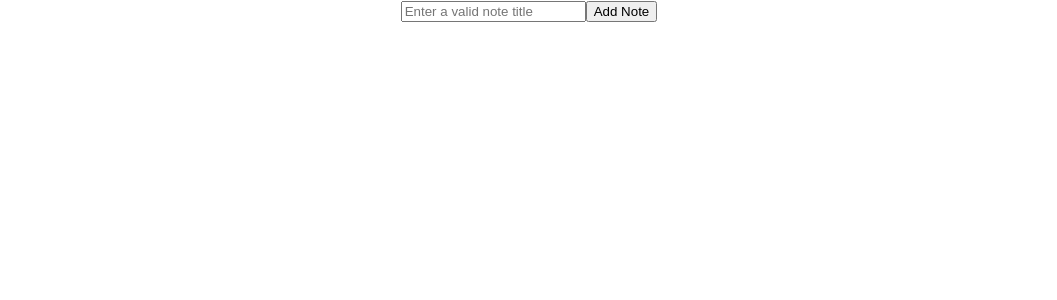
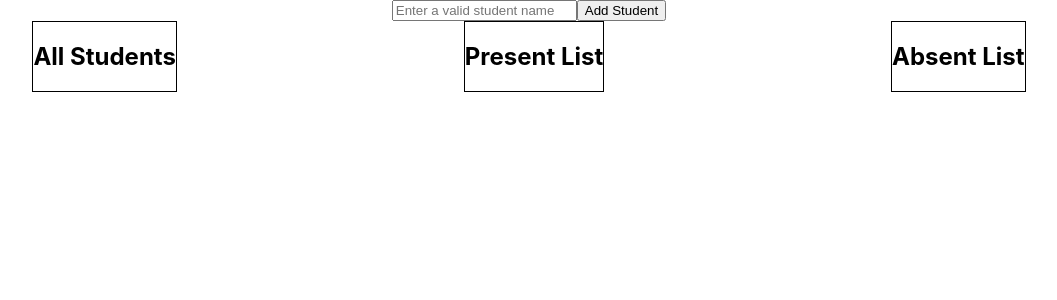
Before and after one commit to asiefmahir/fullstack-career-path-batch-5-react, a React (Create React App) app: page / in a window 1280 px wide. Shown: the top 300 px of the page, without its empty margins (111-1168 px from the left). Built offline with nearby package versions, Linux system fonts and the light colour scheme.

Commit message:
Create a Simple Student attendence System

```diff
--- a/src/App.css
+++ b/src/App.css
@@ -1,5 +1,5 @@
 .App {
-  text-align: center;
+  /* text-align: center; */
 }
 
 .App-logo {
--- a/src/App.js
+++ b/src/App.js
@@ -1,93 +1,156 @@
 import './App.css';
-import { useState } from 'react'
+import {useState} from 'react'
 
 function App() {
-  const [notes, setNotes] = useState([])
-  const [title, setTitle] = useState('')
-  const [editableNote, setEditableNote] = useState(null);
+
+  const [studentName, setStudentName] = useState('');
+  const [allStudentList, setAllStudentList] = useState([]);
   const [editMode, setEditMode] = useState(false)
+  const [editableStudent, setEditableStudent] = useState(null)
 
 
-  // {} {od: 1}
-
-  // {id:}
-
-  // [] === [] // false
-
-  const noteCreateHandler = (event) => {
+  const createStudentHandler = (event) => {
     event.preventDefault();
-    if (title) {
-      const newNote = {
+    if (studentName) {
+      const newStudent = {
         id: Date.now(),
-        title: title,
-        isComplete: false
+        name: studentName,
+        isPresent: undefined,
       }
 
-      setNotes([newNote, ...notes])
-      setTitle('')
-
-
+      setAllStudentList([newStudent, ...allStudentList]);
+      setStudentName('')
     } else {
-      alert('You are dumb')
+      alert('You are irresponsible')
     }
   }
 
 
-  const noteDeleteHandler = (noteId) => {
-    setNotes(notes.filter((note) => note.id !== noteId))
+
+  const deleteStudentHandler = (studentId) => {
+    setAllStudentList(allStudentList.filter(student => student.id !== studentId))
   }
 
-  const editHandler = (noteId) => {
-    const toBeEditedNote = notes.find((note) => note.id === noteId);
+  const editHandler = (studentId) => {
+    const toBeEditedStudent = allStudentList.find((item) => item.id === studentId);
     setEditMode(true)
-    setEditableNote(toBeEditedNote);
-    setTitle(toBeEditedNote.title)
+    setEditableStudent(toBeEditedStudent);
+    setStudentName(toBeEditedStudent.name)
   }
 
-  const updateHandler = (event) => {
-    event.preventDefault()
-    // setNotes()
-    if (title) {
-      const newNotesArray = notes.map((note) => {
-        if (note.id === editableNote.id) {
-          note.title = title
+  const updateStudentHandler = (event) => {
+    event.preventDefault();
+
+    if(studentName) {
+      setAllStudentList(allStudentList.map((student) => {
+        if (student.id === editableStudent.id) {
+          student.name = studentName
         }
-        return note
-      })
 
-      setNotes(newNotesArray);
+        return student
+      }))
+
       setEditMode(false)
-      setEditableNote(null)
-      setTitle('')
+      setEditableStudent(null)
+      setStudentName('')
     } else {
-      alert('You are non-focused')
+      alert('You are irresponsible')
     }
   }
 
+  const presentHandler = (studentId) => {
+    const item = allStudentList.find((student) => student.id === studentId)
+    if (item.isPresent === true) {
+      alert('The student is already in the present List')
+    } else if (item.isPresent === false) {
+      alert('The student is already in the absent List')
+    } else if (item.isPresent === undefined) {
+      setAllStudentList(allStudentList.map((person) => {
+        if (person.id === studentId) {
+          person.isPresent = true
+        }
+        return person
 
-  /**
-   * note = {
-   *  id: Date.now(),
-   *  title: 'title-1',
-   *  isComplete: false
-   * }
-   */
+      }))
+    }
+  }
+
+  const absentHandler = (studentId) => {
+    const item = allStudentList.find((student) => student.id === studentId)
+    if (item.isPresent === true) {
+      alert('The student is already in the present List')
+    } else if (item.isPresent === false) {
+      alert('The student is already in the absent List')
+    } else if (item.isPresent === undefined) {
+      setAllStudentList(allStudentList.map((person) => {
+        if (person.id === studentId) {
+          person.isPresent = false;
+        }
+        return person
+
+      }))
+    }
+  }
+
+  const togglePresentMode = (studentId) => {
+    setAllStudentList(allStudentList.map((item) => {
+      if (item.id === studentId) {
+        item.isPresent = !item.isPresent
+      }
+
+      return item
+    }))
+  }
+
 
   return (
     <div className="App">
-      <form onSubmit={(event) => editMode ? updateHandler(event) : noteCreateHandler(event)}>
-        <input onChange={(event) => setTitle(event.target.value)} type="text" value={title} name="" id="" placeholder='Enter a valid note title' />
-        <button type="submit">{editMode ? 'Update Note' : 'Add Note'}</button>
+      <form onSubmit={(event) => editMode ? updateStudentHandler(event): createStudentHandler(event)} action="" className = "form" style = {{display: 'flex', justifyContent: 'center', alignItems: 'center'}} >
+        <input type="text" name="" id="" placeholder='Enter a valid student name'  value={studentName} onChange = {(event) => setStudentName(event.target.value)}/>
+        <button type='submit'>{editMode ? 'Update Student': 'Add Student'}</button>
       </form>
-      <ul>
-        {notes.map((note) => (
-          <li>
-            <span>{note.title}</span>
-            <button onClick={() => editHandler(note.id)}>edit</button>
-            <button onClick={() => noteDeleteHandler(note.id)}>Delete</button>
-          </li>
-        ))}
-      </ul>
+
+      <div style={{display: 'flex', justifyContent: 'space-around'}} class="student-section">
+        <div style={{border: '1px solid #000000'}} class="all-students">
+          <h2>All Students</h2>
+          {allStudentList.map((item) => (
+            <li>
+              <span>{item.name}</span>
+              <button onClick = {() => editHandler(item.id)}>Edit</button>
+              <button onClick = {() => deleteStudentHandler(item.id)}>Delete</button>
+              <button onClick = {() => presentHandler(item.id)}>Present</button>
+              <button onClick = {() => absentHandler(item.id)}>Absent</button>
+            </li>
+          ))}
+        </div>
+        <div style={{border: '1px solid #000000'}} class="present-students">
+          <h2>
+            Present List
+          </h2>
+          <ul>
+            {allStudentList.filter(item => item.isPresent === true).map(student => (
+              <li>
+                <span>{student.name}</span>
+                <button onClick={() => togglePresentMode(student.id)}>Accidentally Added</button>
+              </li>
+            ))}
+          </ul>
+        </div>
+        <div style={{border: '1px solid #000000'}} class="absent-students">
+          <h2>
+            Absent List
+          </h2>
+            <ul>
+            {allStudentList.filter(item => item.isPresent === false).map(student => (
+              <li>
+                <span>{student.name}</span>
+                <button onClick={() => togglePresentMode(student.id)}>Accidentally Added</button>
+              </li>
+            ))}
+          </ul>
+        </div>
+      </div>
+
     </div>
   );
 }
```
Also changed, not shown: 1 other file (tests, documents, lock files or other folders).
